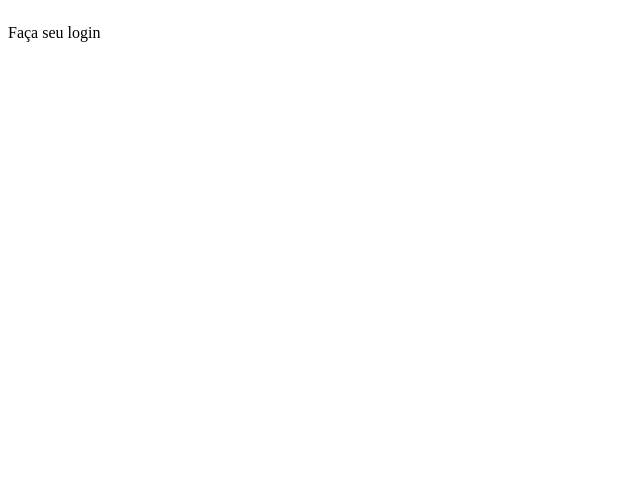
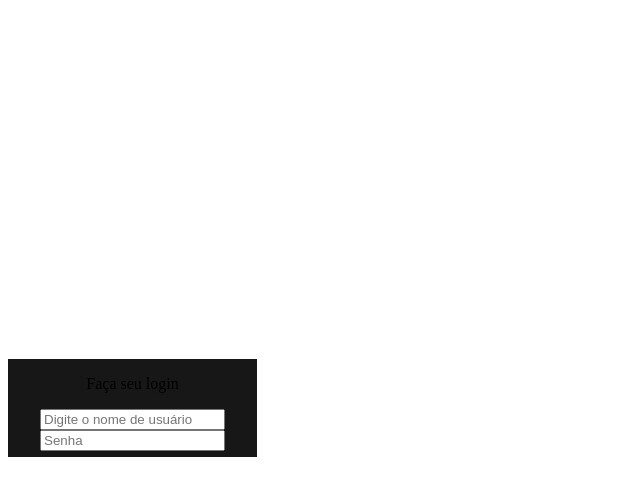
Before and after one commit to roddsv/desafio_fortes, a React (Create React App) app: page / in a window 1280 px wide. Shown: the top 496 px of the page, without its empty margins (0-640 px from the left). Built offline with nearby package versions, Linux system fonts and the light colour scheme.

Commit message:
Form stylization - part 02 - padding and bg color

```diff
--- a/src/components/LoginForm.css
+++ b/src/components/LoginForm.css
@@ -1,5 +1,16 @@
+main {
+    height: 100vh;
+    display: flex;
+    align-items: center;
+}
+
 form {
     display: flex;
+    flex-direction: column;
+    padding-left: 2em;
+    padding-right: 2em;
+    padding-bottom: 0.4em;
+    background-color: #171717;
 }
 
 .login-header {
--- a/src/components/LoginForm.tsx
+++ b/src/components/LoginForm.tsx
@@ -6,11 +6,25 @@ const LoginForm: React.FC = () => {
     const [password, setPassword] = useState<string>('');
 
     return (
-                    <main>
-                <form>
-                    <p className="login-header">Faça seu login</p>
-                </form>
-            </main>
+        <main>
+            <form>
+                <p className="login-header">Faça seu login</p>
+                <div>
+                    <input
+                    type="text"
+                    placeholder="Digite o nome de usuário"
+                    value={username}
+                    onChange={(e) => setUsername(e.target.value)}/>
+                </div>
+                <div>
+                    <input
+                    type="password"
+                    placeholder="Senha"
+                    value={password}
+                    onChange={(e) => setPassword(e.target.value)}/>
+                </div>
+            </form>
+        </main>
 
     );
 };
```
